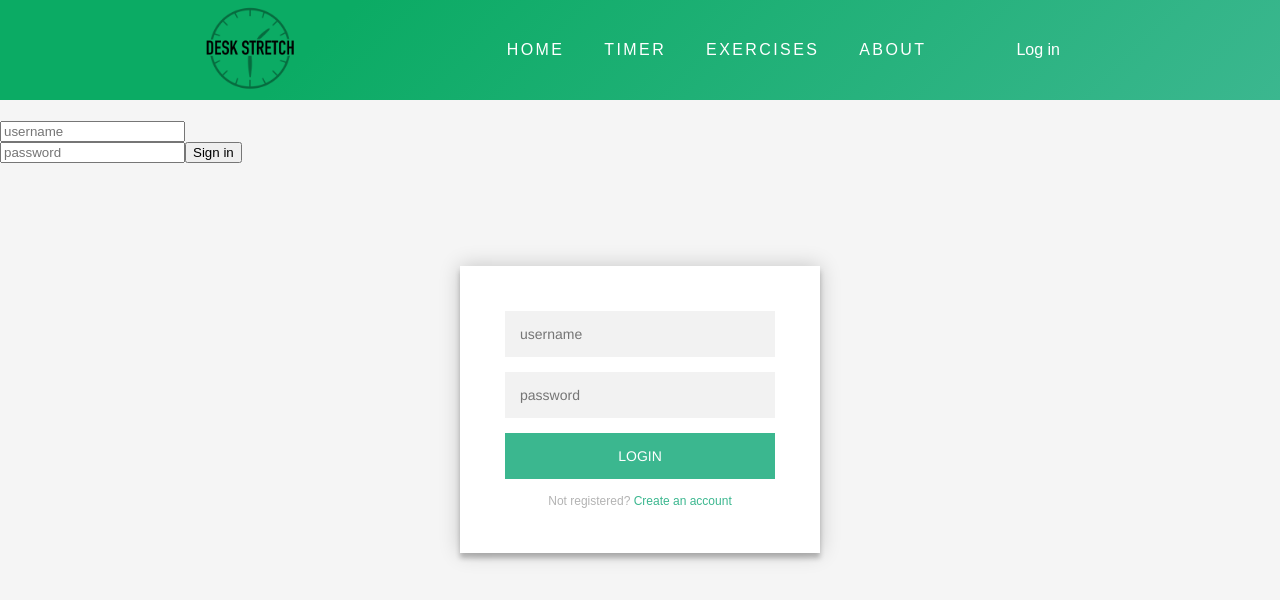
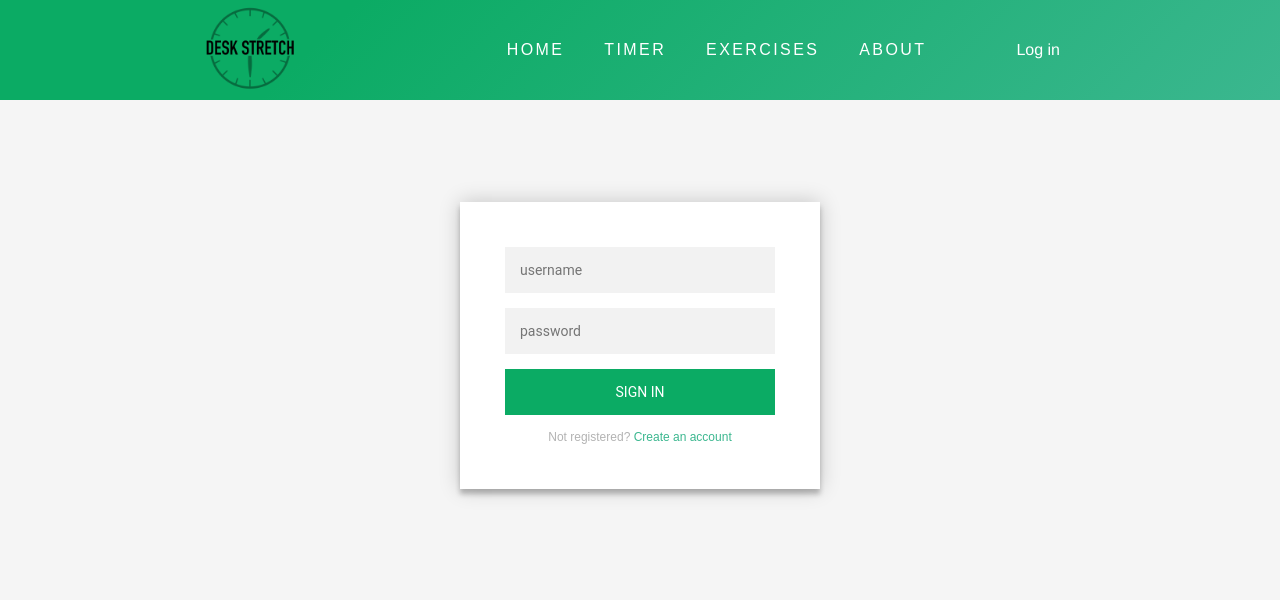
Before and after one commit to KatjaKontio/projekt, a React (Create React App) app: page / in a window 1280 px wide. Both pictures are taken after a click on the element "Log in". Shown: the top 600 px of the page. Built offline with nearby package versions, Linux system fonts and the light colour scheme.

Commit message:
new changes

```diff
--- a/src/components/navigation/desktopnavigation/Desktopnavigation.css
+++ b/src/components/navigation/desktopnavigation/Desktopnavigation.css
@@ -1,6 +1,7 @@
 .navigationLogotype {
     width: 100px;
     padding-left: 200px;
+    cursor: pointer;
 }
 
 .desktopNavigationWrapper {
@@ -19,7 +20,6 @@
 }
 
 .signInButton {
-    font-family: Arial, Helvetica, sans-serif;
     text-decoration: none;
     display: inline-block;
     margin-left: 50px;
--- a/src/components/navigation/desktopnavigation/Desktopnavigation.tsx
+++ b/src/components/navigation/desktopnavigation/Desktopnavigation.tsx
@@ -22,7 +22,7 @@ export const Desktopnavigation = () => {
     return (
         <div className='desktopNavigationWrapper'>
             <div className="logoWrapper">
-                <img onClick={() => history.push('/home')} className='navigationLogotype'
+                <img onClick={() => history.push(RoutingPath.homePage)} className='navigationLogotype'
                     src={Logotype} />
             </div>
 
--- a/src/components/navigation/mobilenavigation/sidebar/SideBar.tsx
+++ b/src/components/navigation/mobilenavigation/sidebar/SideBar.tsx
@@ -12,6 +12,7 @@ const element = <FontAwesomeIcon icon={faTimes} />
 export const SideBar = (props: { drawerIsOpen: boolean, drawerHandler: Function }) => {
 
     const history = useHistory()
+
     const handleRedirect = (selectedView: any) => {
         history.push(selectedView)
         props.drawerHandler(false)
--- a/src/components/profile/profiledropdown/ProfileDropdown.css
+++ b/src/components/profile/profiledropdown/ProfileDropdown.css
@@ -10,7 +10,7 @@
     color: black;
     cursor: pointer;
     border-bottom: none;
-    padding: 10px 60px 10px 5px;
+    padding: 15px 100px 15px 10px;
 }
 
 .profileSpan:hover {
--- a/src/pages/signinpage/SignInPage.tsx
+++ b/src/pages/signinpage/SignInPage.tsx
@@ -1,44 +1,13 @@
-import { useState, useContext } from 'react'
-import { loginCredentials } from '../../shared/interface/Interface'
-import { useHistory } from 'react-router-dom'
-import RoutingPath from '../../routes/RoutingPath'
-import { UserContext } from '../../shared/provider/UserProvider'
+
 import { Signincomponent } from './signin/Signincomponent'
 
 export const SignInPage = () => {
-    const history = useHistory()
-    const [loginCredentials, setLoginCredentials] = useState<loginCredentials>({ username: '', password: '' })
-    // eslint-disable-next-line @typescript-eslint/no-unused-vars
-    const [authUser, setAuthUser] = useContext(UserContext)
 
-    const signIn = () => {
-        history.push(RoutingPath.homePage)
-        setAuthUser(loginCredentials)
-        localStorage.setItem('user', loginCredentials.username)
-
-    }
     return (
         <div>
-            <h1>{loginCredentials.username}</h1>
-            <form>
-                <input placeholder='username'
-                    onChange={event => setLoginCredentials({ ...loginCredentials, username: event.target.value })} /> <br />
-
-                <input placeholder='password' type="password"
-                    onChange={event => setLoginCredentials({ ...loginCredentials, password: event.target.value })} />
-
-                <button onClick={() => signIn()}>Sign in</button>
-            </form>
-
-            <Signincomponent/>
+            <Signincomponent />
         </div>
 
 
-
-        /**<div>
-            <h1>{value}</h1>
-            <button onClick={() => setValue ('Not Katja')}>update state value</button>
-        username: <input onChange={event => setValue(event.target.value)} />
-        </div>**/
     )
 }
--- a/src/pages/signinpage/signin/Signincomponent.css
+++ b/src/pages/signinpage/signin/Signincomponent.css
@@ -16,7 +16,7 @@
 }
 
 .form input {
-    font-family: "Helvetica";
+    font-family: "Roboto", sans-serif;
     outline: 0;
     background: #f2f2f2;
     width: 100%;
@@ -28,10 +28,10 @@
 }
 
 .form button {
-    font-family: "Helvetica";
+    font-family: "Roboto", sans-serif;
     text-transform: uppercase;
     outline: 0;
-    background: #3bb78f;
+    background: #0bab64;
     width: 100%;
     border: 0;
     padding: 15px;
@@ -43,7 +43,7 @@
 }
 
 .form button:hover, .form button:active, .form button:focus {
-    background: #3bb78f;
+    background:#3bb78f;
 }
 
 .form .message {
--- a/src/pages/signinpage/signin/Signincomponent.tsx
+++ b/src/pages/signinpage/signin/Signincomponent.tsx
@@ -1,28 +1,44 @@
 import './Signincomponent.css'
+import { useState, useContext } from 'react'
+import { loginCredentials } from '../../../shared/interface/Interface'
+import { useHistory } from 'react-router-dom'
+import RoutingPath from '../../../routes/RoutingPath'
+import { UserContext } from '../../../shared/provider/UserProvider'
 
 export const Signincomponent = () => {
+  const history = useHistory()
+  const [loginCredentials, setLoginCredentials] = useState<loginCredentials>({ username: '', password: '' })
+  const [authUser, setAuthUser] = useContext(UserContext)
+
+  const x = (event: React.ChangeEvent<HTMLInputElement>, target: keyof loginCredentials) => {
+    setLoginCredentials({...loginCredentials, [target]:event.target.value})
+  }
+
+  const signIn = () => {
+    history.push(RoutingPath.homePage)
+    setAuthUser(loginCredentials)
+    localStorage.setItem('user', loginCredentials.username)
+
+  }
   return (
-        <div>
-
     <div className="login-page">
       <div className="form">
-    <form className="register-form">
-      <input type="text" placeholder="name"/>
-      <input type="password" placeholder="password"/>
-      <input type="text" placeholder="email address"/>
-      <button>create</button>
-      <p className="message">Already registered? <a href="#">Sign In</a></p>
-    </form>
         <form className="login-form">
-      <input type="text" placeholder="username"/>
-      <input type="password" placeholder="password"/>
-      <button>login</button>
+
+          < input placeholder='username'
+            onChange={event => x(event,'username')}
+          />
+
+          <input placeholder='password' type="password"
+            onChange={event => x(event,'password')} />
+
+          <button onClick={() => signIn()}>Sign in</button>
           <p className="message">Not registered? <a href="#">Create an account</a></p>
         </form>
       </div>
+
     </div>
 
 
-        </div>
   )
 }
```
Also changed, not shown: src/App.tsx (+5 -10 lines), src/components/footer/Footer.tsx (added, +8 -0 lines), src/components/footer/Footer.css (added), 1 other file (tests, documents, lock files or other folders). Lines whose indentation alone changed are shown as unchanged.
